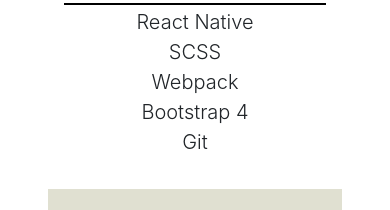
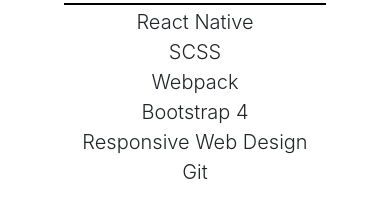
Before and after one commit to DanielCortesTX/Portfolio-site, a React (Create React App) app: page / in a window 390 px wide. Shown: the part 1840-2050 px from the top of the page. Built offline with nearby package versions, Linux system fonts and the light colour scheme.

Commit message:
feat: Adjusted skills breakpoint

```diff
--- a/src/components/Skills.js
+++ b/src/components/Skills.js
@@ -26,6 +26,7 @@
             <li>SCSS</li>
             <li>Webpack</li>
             <li>Bootstrap 4</li>
+            <li>Responsive Web Design</li>
             <li>Git</li>
           </ul>
         </div>
--- a/src/index.css
+++ b/src/index.css
@@ -183,7 +183,7 @@
   }
 }
 
-@media(max-width: 800px){
+@media(max-width: 762px){
   .skills-body {
     flex-direction: column;
     /* color: green; */
```
